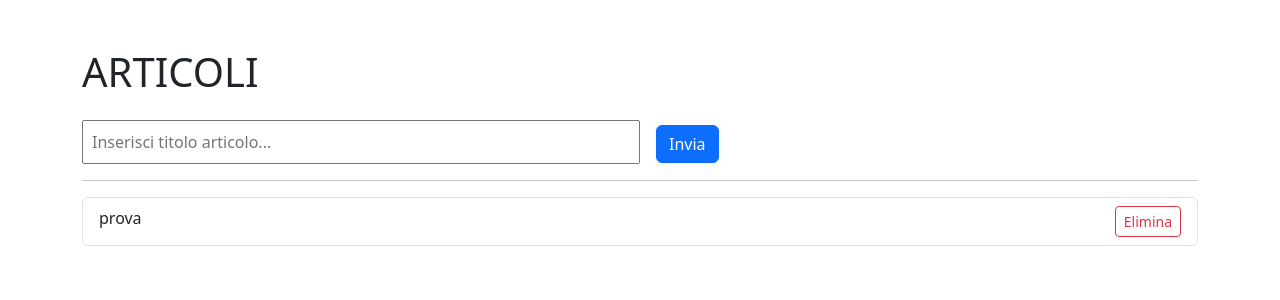
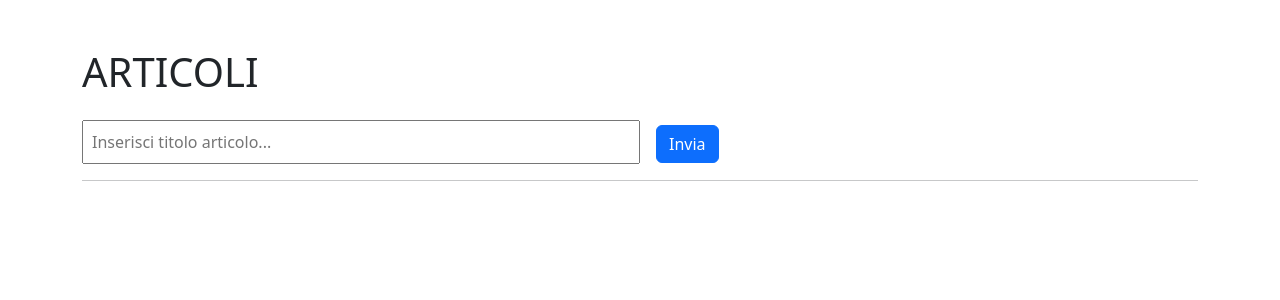
Before and after one commit to GiorgiaSecchi/react-form, a React (Vite) app: page / in a window 1280 px wide. Shown: the top 300 px of the page. Built offline with nearby package versions, Linux system fonts and the light colour scheme.

Commit message:
add articles map

```diff
--- a/src/App.jsx
+++ b/src/App.jsx
@@ -29,12 +29,17 @@ function App() {
         </form>
         <hr />
         <ul className="text-start list-group">
-          <li className="list-group-item d-flex justify-content-between">
-            prova
-            <button className="btn btn-outline-danger btn-sm ms-3 ">
-              Elimina
-            </button>
-          </li>
+          {articles.map((article, index) => (
+            <li
+              key={index}
+              className="list-group-item d-flex justify-content-between"
+            >
+              {article}
+              <button className="btn btn-outline-danger btn-sm ms-3 ">
+                Elimina
+              </button>
+            </li>
+          ))}
         </ul>
       </div>
     </>
```
